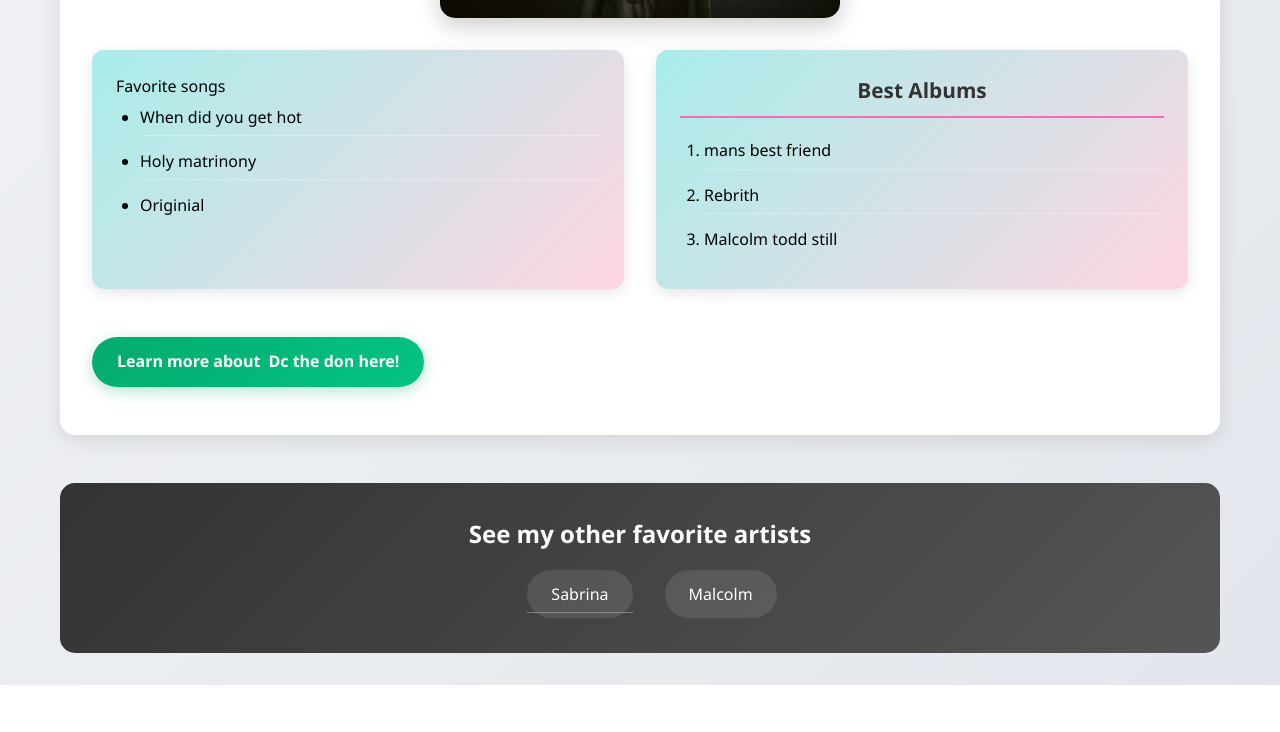
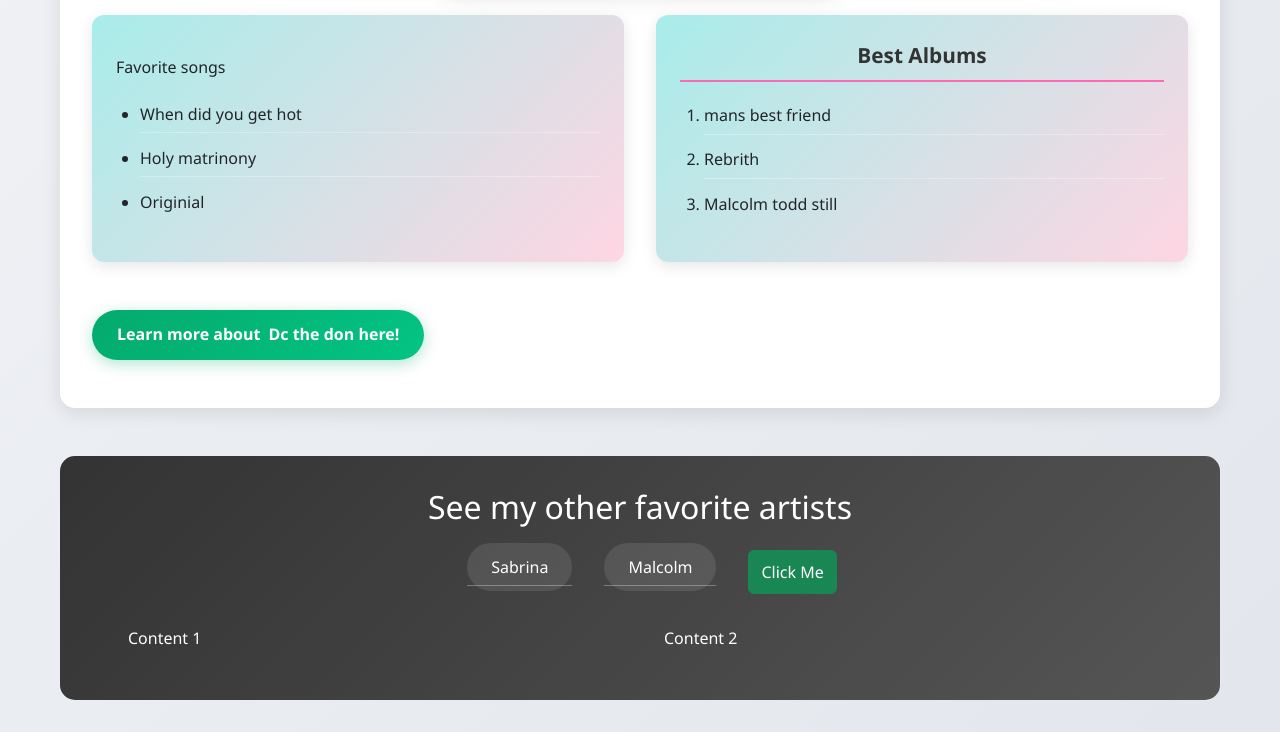
Before and after one commit to Nyjue/website, a plain HTML site: page Common.html/index.html in a window 1280 px wide. Shown: the part 612-1344 px from the top of the page. Before the commit the page ends 1297 px from the top, so only its background shows below. Drawn offline with nearby package versions, Linux system fonts and the light colour scheme.

Commit message:
I added Boot strap

```diff
--- a/Common.html/index.html
+++ b/Common.html/index.html
@@ -3,6 +3,8 @@
   <head>
     <!-- This is a cooment title is under this-->
     <title>My Music Page</title>
+        <!-- Link to Bootstrap -->
+  <link href="https://cdn.jsdelivr.net/npm/bootstrap@5.3.3/dist/css/bootstrap.min.css" rel="stylesheet" integrity="sha384-QWTKZyjpPEjISv5WaRU9OFeRpok6YctnYmDr5pNlyT2bRjXh0JMhjY6hW+ALEwIH" crossorigin="anonymous">
 
      <link rel="stylesheet" href="./css/style.css" />
   </head>
@@ -52,7 +54,13 @@
    <ul>
       <li><a href="./Sabrina.html">Sabrina</a></li>
       <li><a href="./Malcolm.html">Malcolm</a></li>
-
+         <button class="btn btn-success">Click Me</button>
+         <div class="container">
+  <div class="row">
+    <div class="col">Content 1</div>
+    <div class="col">Content 2</div>
+  </div>
+</div>
     </ul>
    </nav>
    </main>
```
